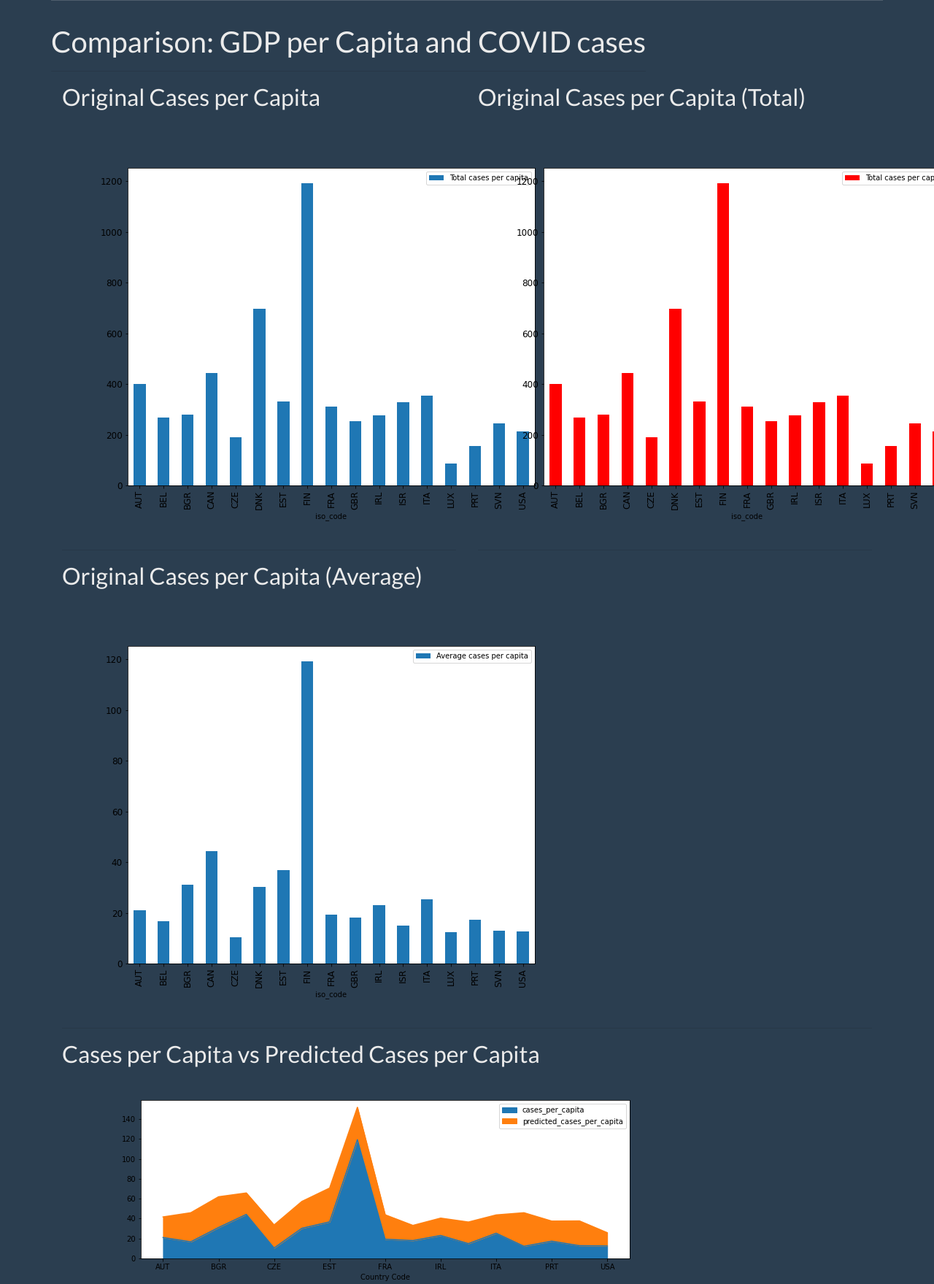
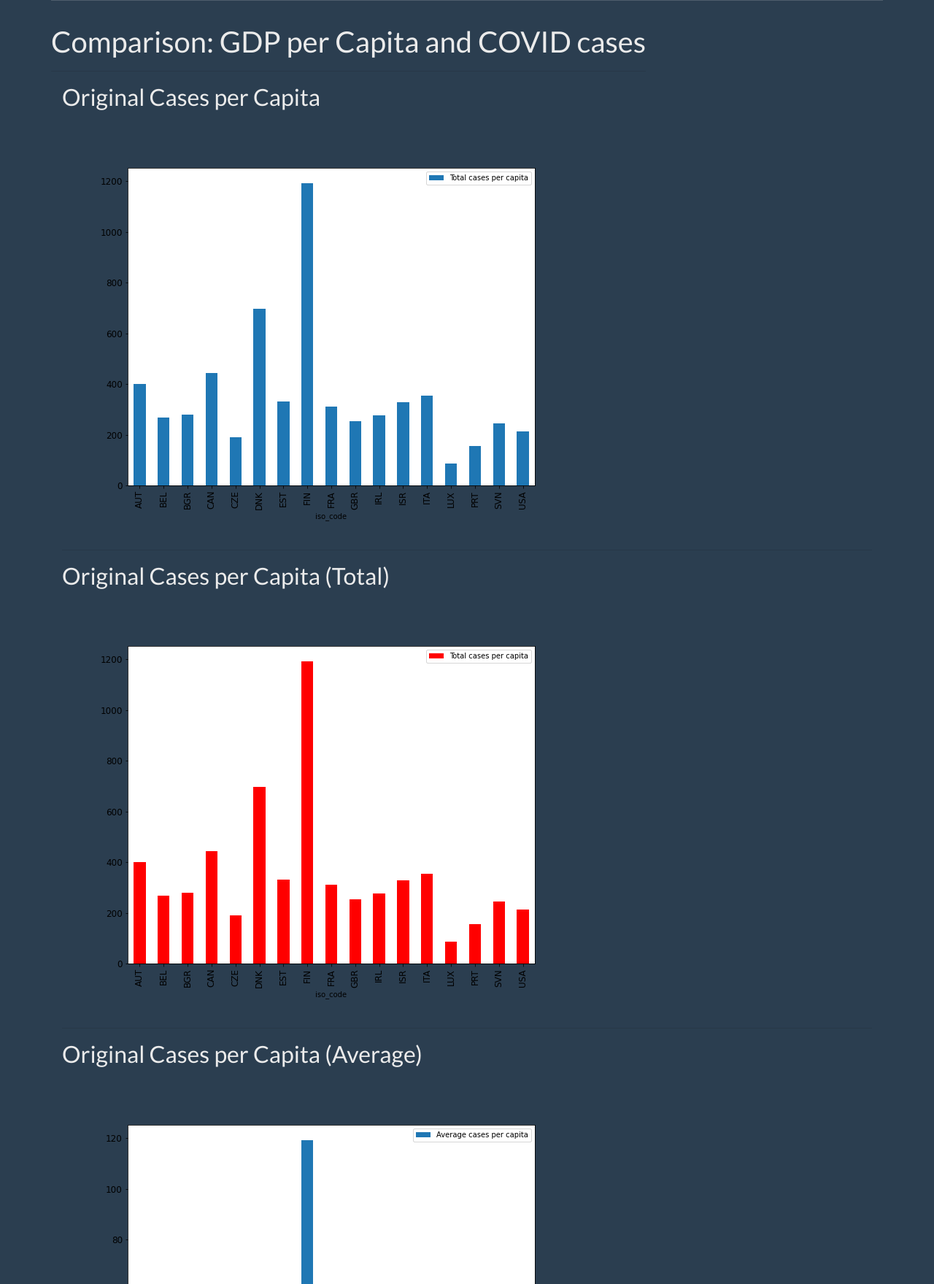
Before and after one commit to chris-inalsingh/Covid19_ML, a Flask app: page /GDP in a window 1280 px wide; the page is wider, and only the part inside the window is pictured. Shown: the part 173-1932 px from the top of that part at 73% size. Run offline with Flask 2, Linux system fonts and the light colour scheme; some libraries are stand-ins or nearby versions.

Commit message:
Update prediction.html
updated image layout

```diff
--- a/ActualApp/templates/prediction.html
+++ b/ActualApp/templates/prediction.html
@@ -55,12 +55,12 @@
           <hr class="description-hr"/>
 
         </div>
-        <div class="col-md-6">
+        <div class="col-md-12">
           <h2 class="comparison-header">Original Cases per Capita</h2>
           <img src="../static/img/Original Cases per Capita.png" alt="Original Cases per Capita" class="comparison-image img-responsive">
           <hr class="visible-xs visible-sm">
         </div>
-        <div class="col-md-6">
+        <div class="col-md-12">
           <h2 class="comparison-header">Original Cases per Capita (Total)</h2>
           <img src="../static/img/Original Cases per Capita (total).png" alt="Original Cases per Capita (total)" class="comparison-image img-responsive">
           <hr class="visible-xs visible-sm">
```
